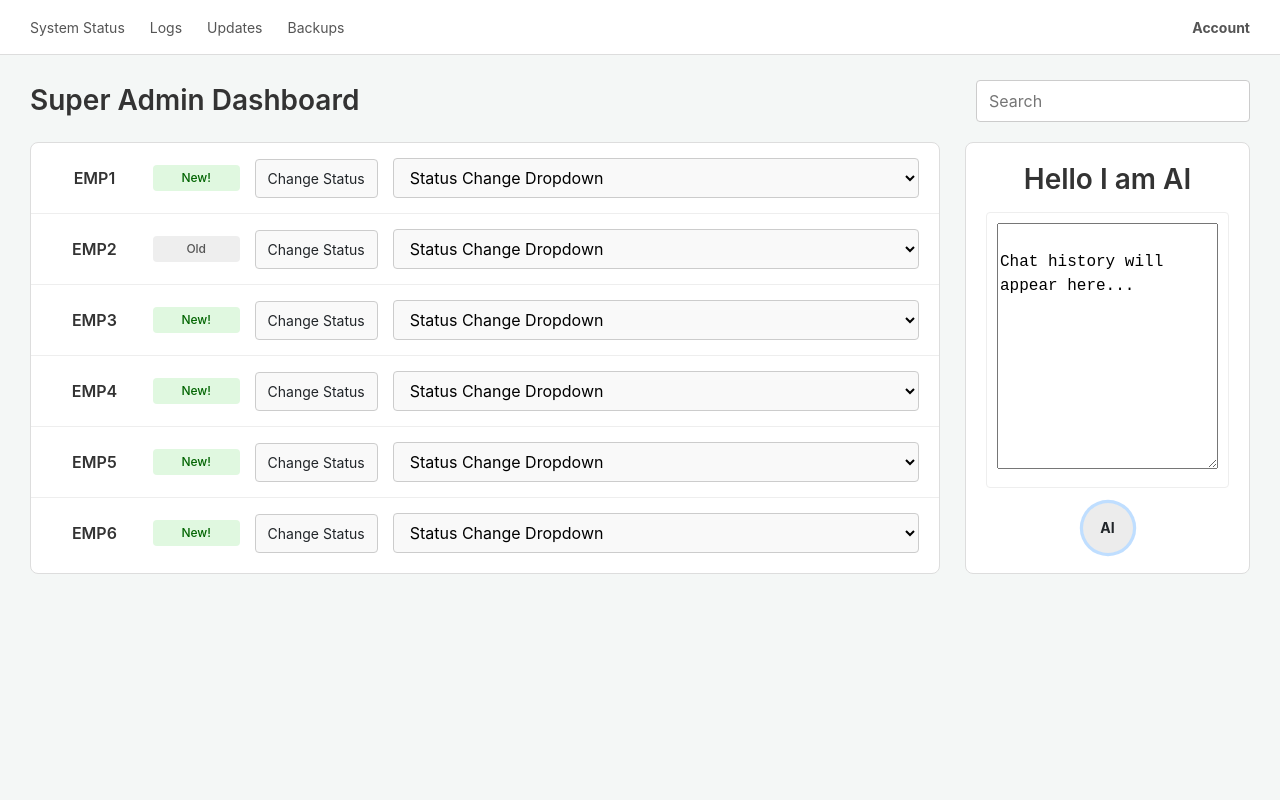
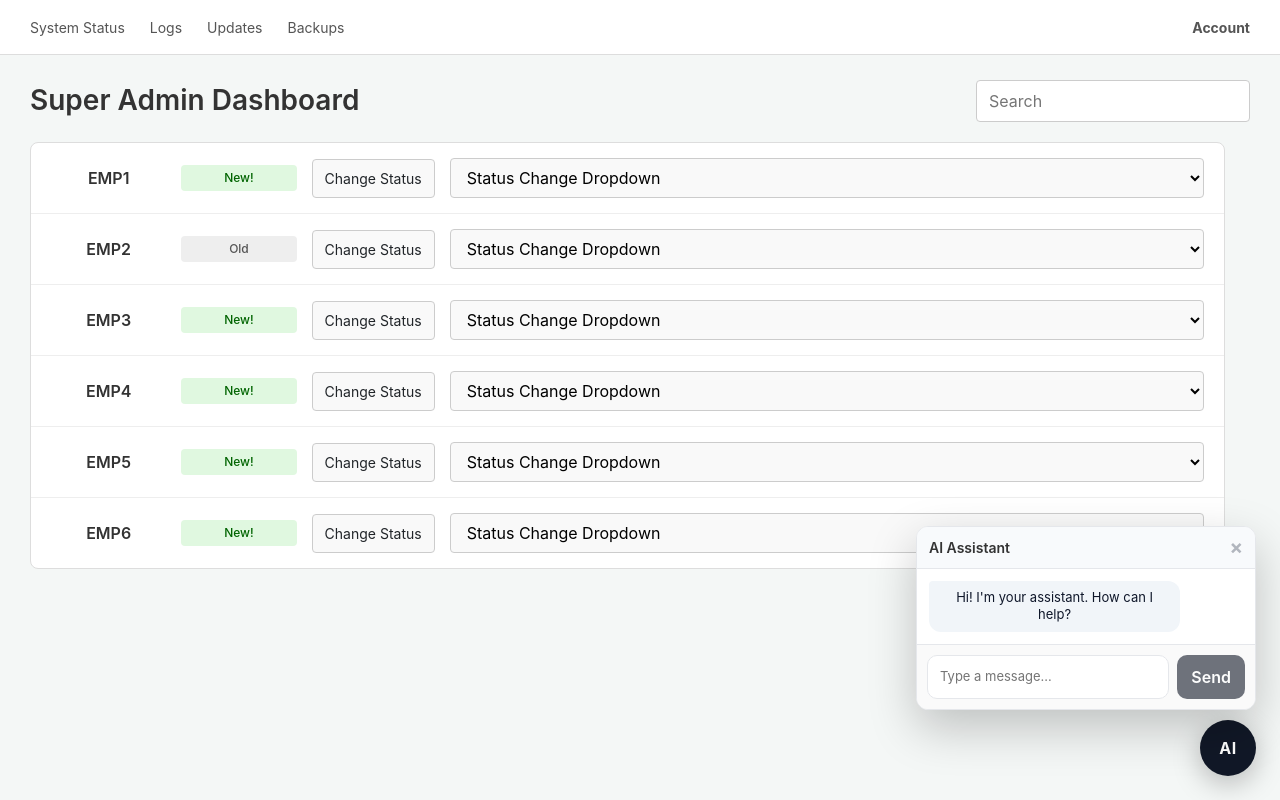
Before and after one commit to 21f3002473/soft-engg-project-sep-2025-se-SEP-25, a Vue app in the folder frontend/: page /admin/dashboard in a window 1280 px wide. Both pictures are taken after a click on the button "AI". Built offline with nearby package versions, Linux system fonts and the light colour scheme.

Commit message:
highlighter is added to the databackup page for Admin Section, Admin Dashboard AI section is refined

```diff
--- a/frontend/src/components/admins/Dashboard.vue
+++ b/frontend/src/components/admins/Dashboard.vue
@@ -38,7 +38,7 @@
           </div>
         </div>
 
-        <div class="chatbot-area">
+        <!-- <div class="chatbot-area">
             <aside class="chatbot-panel">
                 <template v-if="isChatbotOpen">
                     <h3>Hello I am AI</h3>
@@ -50,7 +50,56 @@
                 </template>
                 <button @click="isChatbotOpen = !isChatbotOpen" class="btn btn-ai">AI</button>
             </aside>
+        </div> -->
+
+        <!-- Floating Chatbot -->
+<div class="chat-float">
+  <!-- Floating trigger button -->
+  <button
+    class="chat-trigger"
+    @click="isChatbotOpen = !isChatbotOpen"
+    aria-label="Open AI chat"
+  >
+    AI
+  </button>
+
+  <!-- Chat window -->
+  <transition name="fade-slide">
+    <section
+      v-if="isChatbotOpen"
+      class="chat-window"
+      role="dialog"
+      aria-modal="true"
+      aria-label="AI Assistant"
+    >
+      <header class="chat-header">
+        <div class="title">AI Assistant</div>
+        <div class="spacer"></div>
+        <button class="close" @click="isChatbotOpen = false" aria-label="Close chat">×</button>
+      </header>
+
+      <div class="chat-body" ref="scrollArea" aria-live="polite">
+        <div
+          v-for="(m, i) in messages"
+          :key="i"
+          :class="['message', m.from]"
+        >
+          {{ m.text }}
         </div>
+      </div>
+
+      <form class="chat-input" @submit.prevent="sendMessage">
+        <input
+          v-model="draft"
+          type="text"
+          placeholder="Type a message…"
+          autocomplete="off"
+        />
+        <button type="submit" :disabled="!draft.trim()">Send</button>
+      </form>
+    </section>
+  </transition>
+</div>
 
       </div>
     </main>
@@ -72,7 +121,9 @@ export default {
         { id: 5, name: 'EMP5', status: 'New!' },
         { id: 6, name: 'EMP6', status: 'New!' }
       ],
-      isChatbotOpen: false,
+      isChatbotOpen: this?.isChatbotOpen ?? false,
+        messages: [{ from: 'ai', text: "Hi! I'm your assistant. How can I help?" }],
+        draft: '',
     };
   },
   methods: {
@@ -83,6 +134,24 @@ export default {
     changeStatus() {
       console.log('Change status');
       // Logic to change status would go here
+    },
+    sendMessage() {
+      if (!this.draft.trim()) return;
+
+      // Add user message
+      this.messages.push({ from: 'user', text: this.draft.trim() });
+
+      // Simulate AI response
+      setTimeout(() => {
+        this.messages.push({ from: 'ai', text: "This is a simulated AI response." });
+        this.$nextTick(() => {
+          const chatBody = this.$refs.scrollArea;
+          chatBody.scrollTop = chatBody.scrollHeight;
+        });
+      }, 1000);
+
+      // Clear draft
+      this.draft = '';
     },
   },
   mounted() {
@@ -165,18 +234,18 @@ a:hover {
   padding: 8px 12px;
   border: 1px solid #ccc;
   border-radius: 4px;
-  min-width: 250px; /* Give it some size */
+  min-width: 250px;
 }
 
 /* 2b. Main Area (List + Chat) */
 .main-area {
   display: flex;
-  gap: 25px; /* Space between list and chatbot */
+  gap: 25px;
 }
 
 /* Employee List (Left) */
 .employee-list {
-  flex: 3; /* Takes up 3/4 of the space */
+  flex: 3;
   background-color: #ffffff;
   border: 1px solid #ddd;
   border-radius: 8px;
@@ -185,7 +254,7 @@ a:hover {
 .employee-item {
   display: flex;
   align-items: center;
-  gap: 15px; /* Space between items in a row */
+  gap: 15px;
   padding: 15px 20px;
   border-bottom: 1px solid #eee;
 }
@@ -196,7 +265,7 @@ a:hover {
 
 .emp-name {
   font-weight: 600;
-  flex-basis: 10%; /* Allocates space for the name */
+  flex-basis: 10%;
 }
 
 .emp-status {
@@ -223,12 +292,12 @@ a:hover {
   border: 1px solid #ccc;
   border-radius: 4px;
   background-color: #f9f9f9;
-  flex-grow: 1; /* Takes up remaining space */
+  flex-grow: 1;
 }
 
 /* Chatbot Panel (Right) */
 .chatbot-panel {
-  flex: 1; /* Takes up 1/4 of the space */
+  flex: 1;
   background-color: #ffffff;
   border: 1px solid #ddd;
   border-radius: 8px;
@@ -245,26 +314,168 @@ a:hover {
 }
 
 .chat-history {
-  flex-grow: 1; /* Makes the chat box fill vertical space */
+  flex-grow: 1;
   border: 1px solid #eee;
   border-radius: 4px;
   padding: 10px;
   margin-bottom: 15px;
-  min-height: 250px; /* Ensures it has a good height */
+  min-height: 250px;
   font-family: monospace;
   color: #666;
-  overflow-y: auto; /* Adds scroll if content is long */
+  overflow-y: auto;
 }
 
-/* THIS IS THE MODIFIED RULE */
 .btn-ai {
   background-color: #ececec;
   border: none;
-  border-radius: 50%; /* Makes it a circle */
+  border-radius: 50%;
   width: 50px;
   height: 50px;
   font-weight: bold;
-  align-self: center; /* <<< CHANGED FROM flex-end */
-  margin-top: auto; /* Keeps it at the bottom */
+  align-self: center;
+  margin-top: auto;
+}
+
+/* Floating trigger button */
+.chat-trigger {
+  position: fixed;
+  right: 24px;
+  bottom: 24px;
+  width: 56px;
+  height: 56px;
+  border-radius: 50%;
+  border: none;
+  background: #111827; /* near-black */
+  color: #fff;
+  font-weight: 700;
+  letter-spacing: 0.5px;
+  box-shadow: 0 8px 28px rgba(0, 0, 0, 0.25);
+  cursor: pointer;
+  z-index: 2000;
+  transition: transform 0.15s ease, box-shadow 0.2s ease, background 0.2s ease;
+}
+.chat-trigger:hover {
+  transform: translateY(-1px);
+  box-shadow: 0 10px 34px rgba(0, 0, 0, 0.28);
+  background: #0b1220;
+}
+
+/* Chat window container */
+.chat-window {
+  position: fixed;
+  right: 24px;
+  bottom: 90px;
+  width: 340px;
+  max-height: 70vh;
+  display: flex;
+  flex-direction: column;
+  background: #ffffff;
+  border: 1px solid #e5e7eb; /* gray-200 */
+  border-radius: 12px;
+  box-shadow: 0 18px 48px rgba(0, 0, 0, 0.22);
+  overflow: hidden;
+  z-index: 2000;
+}
+
+/* Header */
+.chat-header {
+  display: flex;
+  align-items: center;
+  padding: 10px 12px;
+  background: #f8fafc; /* slate-50 */
+  border-bottom: 1px solid #e5e7eb;
+}
+.chat-header .title {
+  font-weight: 600;
+  font-size: 14px;
+}
+.chat-header .spacer {
+  flex: 1;
+}
+.chat-header .close {
+  border: none;
+  background: transparent;
+  font-size: 20px;
+  line-height: 1;
+  cursor: pointer;
+  color: #6b7280; /* gray-500 */
+}
+.chat-header .close:hover {
+  color: #111827; /* gray-900 */
+}
+
+/* Body */
+.chat-body {
+  padding: 12px;
+  gap: 8px;
+  display: flex;
+  flex-direction: column;
+  overflow-y: auto;
+  background: #ffffff;
+}
+.message {
+  max-width: 80%;
+  padding: 8px 10px;
+  border-radius: 12px;
+  font-size: 13px;
+  line-height: 1.35;
+  word-wrap: break-word;
+}
+.message.ai {
+  align-self: flex-start;
+  background: #f1f5f9; /* slate-100 */
+  color: #0f172a;       /* slate-900 */
+  border-top-left-radius: 4px;
+}
+.message.user {
+  align-self: flex-end;
+  background: #2563eb; /* blue-600 */
+  color: #ffffff;
+  border-top-right-radius: 4px;
+}
+
+/* Input area */
+.chat-input {
+  display: flex;
+  gap: 8px;
+  border-top: 1px solid #e5e7eb;
+  padding: 10px;
+  background: #fafafa;
+}
+.chat-input input {
+  flex: 1;
+  border: 1px solid #e5e7eb;
+  border-radius: 10px;
+  padding: 10px 12px;
+  font-size: 13px;
+  outline: none;
+}
+.chat-input input:focus {
+  border-color: #93c5fd; /* blue-300 */
+  box-shadow: 0 0 0 3px rgba(59, 130, 246, 0.15); /* blue-500/15% */
+}
+.chat-input button {
+  border: none;
+  border-radius: 10px;
+  padding: 10px 14px;
+  font-weight: 600;
+  background: #111827;
+  color: #fff;
+  cursor: pointer;
+}
+.chat-input button:disabled {
+  opacity: 0.6;
+  cursor: not-allowed;
+}
+
+/* Open/close transition */
+.fade-slide-enter-active,
+.fade-slide-leave-active {
+  transition: opacity 0.18s ease, transform 0.18s ease;
+}
+.fade-slide-enter-from,
+.fade-slide-leave-to {
+  opacity: 0;
+  transform: translateY(6px) scale(0.995);
 }
 </style>
--- a/frontend/src/components/admins/dataBackup.vue
+++ b/frontend/src/components/admins/dataBackup.vue
@@ -68,7 +68,6 @@ export default {
 </script>
 
 <style scoped>
-/* Resets and Basic Styles (Copied from your previous file) */
 .dashboard {
   font-family: -apple-system, BlinkMacSystemFont, "Segoe UI", Roboto, "Helvetica Neue", Arial, sans-serif;
   background-color: #f4f7f6;
@@ -128,7 +127,6 @@ a:hover {
   background-color: #ffffff;
   border: 1px solid #ddd;
   border-radius: 8px;
-  /* Add overflow for scrolling, as shown in wireframe */
   max-height: 75vh;
   overflow-y: auto;
 }
@@ -148,14 +146,14 @@ a:hover {
 
 .day-label {
   font-weight: 600;
-  flex-basis: 20%; /* Give the day label some space */
+  flex-basis: 20%;
 }
 
 .inputs-group {
   display: flex;
   gap: 15px;
-  flex-grow: 1; /* Take remaining space */
-  justify-content: flex-end; /* Push inputs to the right */
+  flex-grow: 1;
+  justify-content: flex-end;
 }
 
 .backup-select,
```
